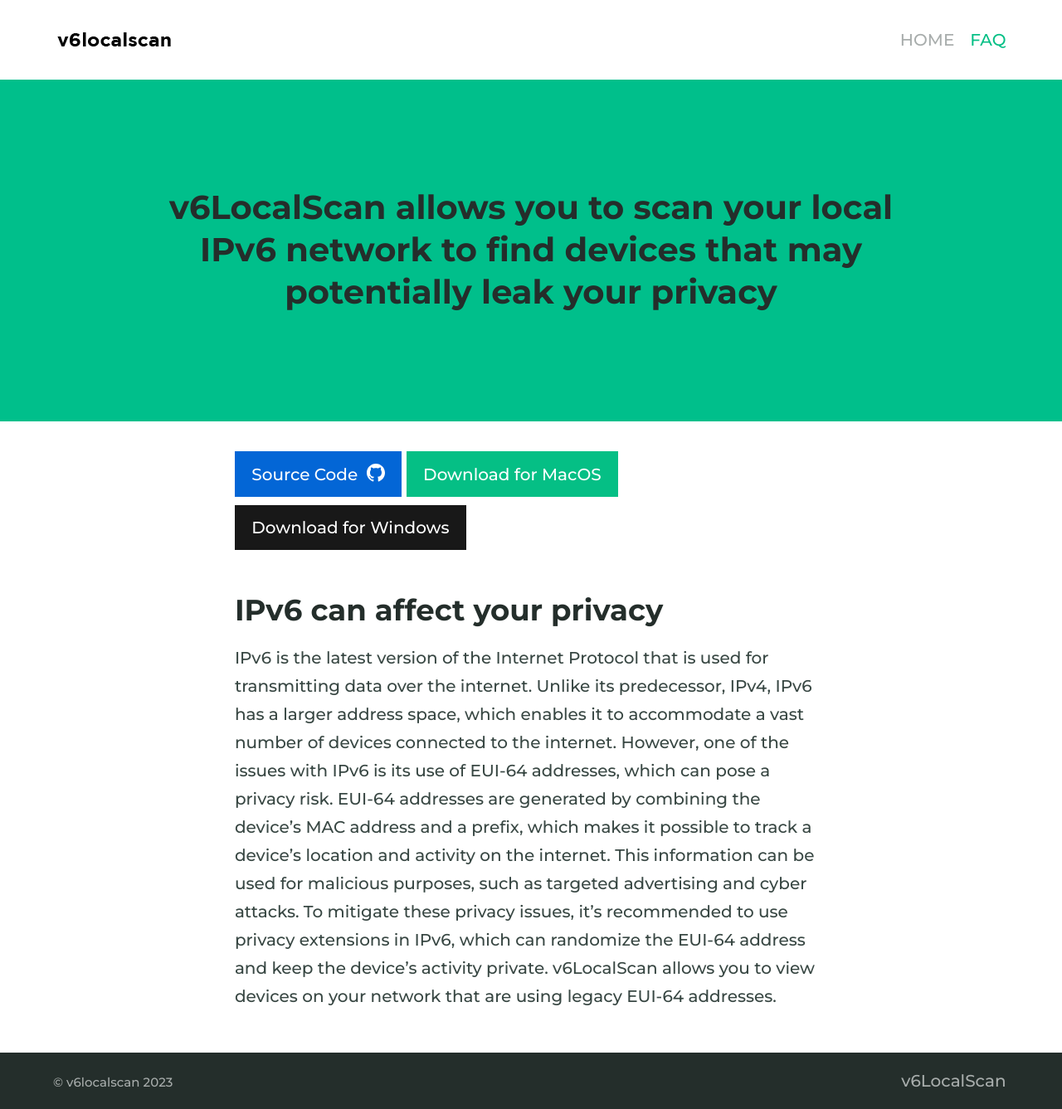
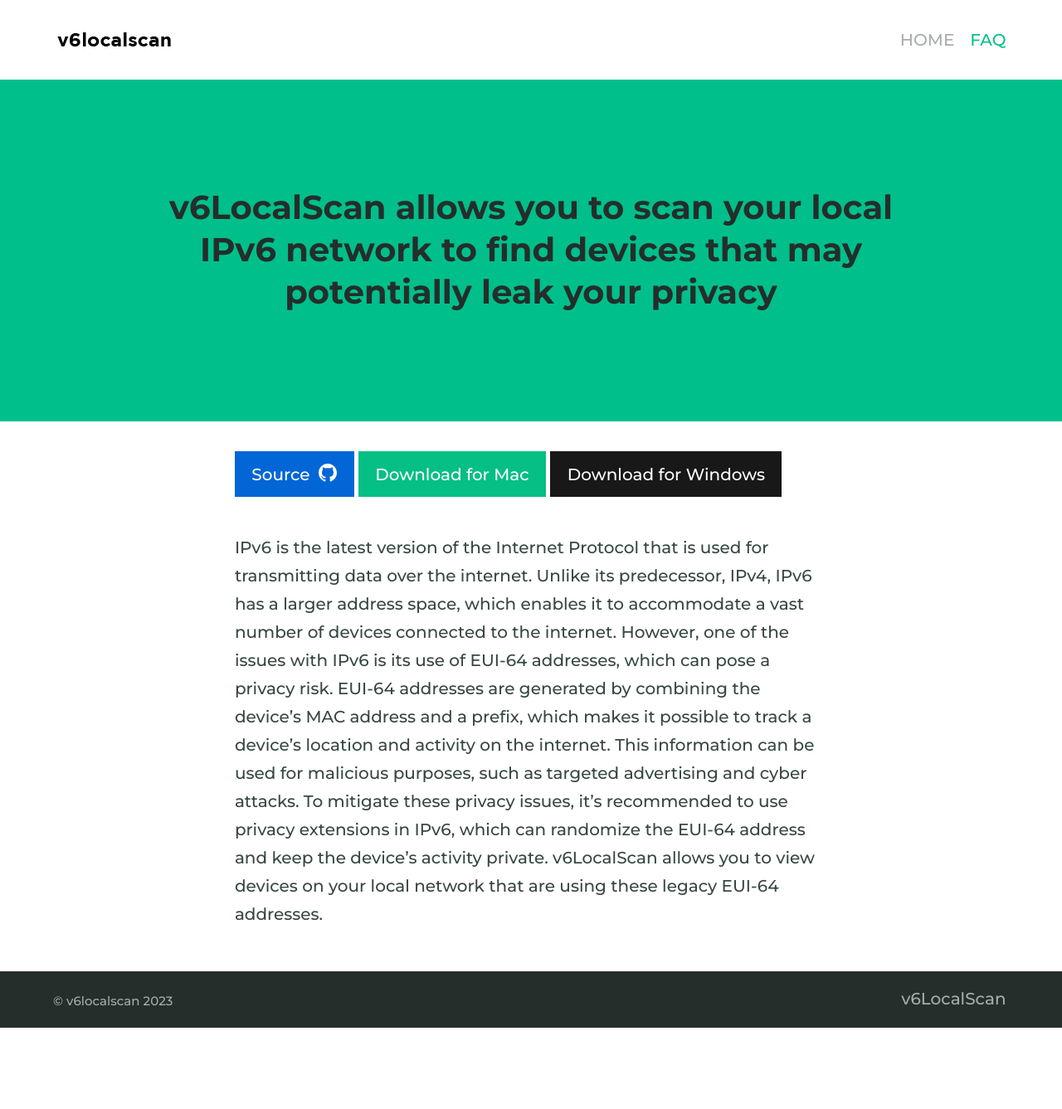
Before and after one commit to v6localscan/v6localscan.github.io, a Jekyll site: the page built from index.md, in a window 1280 px wide. Shown: the whole page at 83% size. Built offline with Jekyll 4.4.1, drawn with Linux system fonts in a browser that asks for light colours; after the commit the page ends 1239 px from its top, so only the background shows below that.

Commit message:
Update index.md

```diff
--- a/index.md
+++ b/index.md
@@ -7,7 +7,6 @@ feature_text: |
 excerpt: "v6LocalScan allows you to scan your local IPv6 network to find devices that may potentially leak your privacy"
 ---
 
-{% include button.html text="Source Code" icon="github" link="https://github.com/SPIN-UMass/v6localscan" color="#0366d6" %} {% include button.html text="Download for MacOS" link="https://github.com/SPIN-UMass/v6localscan/releases/tag/0.0.1" %} {% include button.html text="Download for Windows" link="#" color="#181818" %}
+{% include button.html text="Source" icon="github" link="https://github.com/SPIN-UMass/v6localscan" color="#0366d6" %} {% include button.html text="Download for Mac" link="https://github.com/SPIN-UMass/v6localscan/releases/tag/0.0.1" %} {% include button.html text="Download for Windows" link="#" color="#181818" %}
 
-## IPv6 can affect your privacy
-IPv6 is the latest version of the Internet Protocol that is used for transmitting data over the internet. Unlike its predecessor, IPv4, IPv6 has a larger address space, which enables it to accommodate a vast number of devices connected to the internet. However, one of the issues with IPv6 is its use of EUI-64 addresses, which can pose a privacy risk. EUI-64 addresses are generated by combining the device's MAC address and a prefix, which makes it possible to track a device's location and activity on the internet. This information can be used for malicious purposes, such as targeted advertising and cyber attacks. To mitigate these privacy issues, it's recommended to use privacy extensions in IPv6, which can randomize the EUI-64 address and keep the device's activity private. v6LocalScan allows you to view devices on your network that are using legacy EUI-64 addresses.
+IPv6 is the latest version of the Internet Protocol that is used for transmitting data over the internet. Unlike its predecessor, IPv4, IPv6 has a larger address space, which enables it to accommodate a vast number of devices connected to the internet. However, one of the issues with IPv6 is its use of EUI-64 addresses, which can pose a privacy risk. EUI-64 addresses are generated by combining the device's MAC address and a prefix, which makes it possible to track a device's location and activity on the internet. This information can be used for malicious purposes, such as targeted advertising and cyber attacks. To mitigate these privacy issues, it's recommended to use privacy extensions in IPv6, which can randomize the EUI-64 address and keep the device's activity private. v6LocalScan allows you to view devices on your local network that are using these legacy EUI-64 addresses.
```
